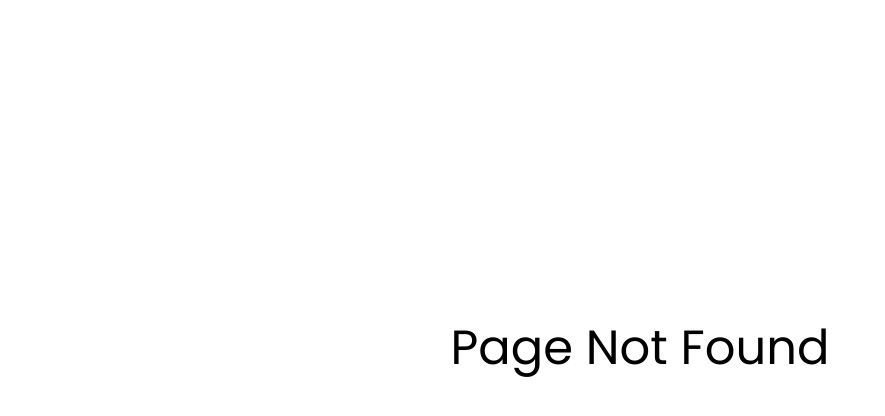
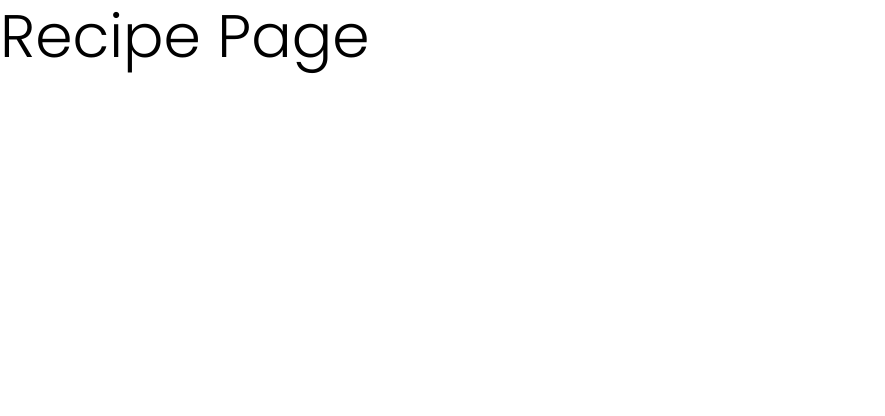
Before and after one commit to Rediet-Team/rediet-main, a React (Create React App) app: page /recipe in a window 1280 px wide. Before the commit this address had no page. Shown: the top 416 px of the page, without its empty margins (0-885 px from the left). Built offline with nearby package versions, Linux system fonts and the light colour scheme.

Commit message:
Added Recipe Page

```diff
--- a/src/App.js
+++ b/src/App.js
@@ -13,11 +13,12 @@ import "@fontsource/poppins/500.css";
 import "@fontsource/poppins/700.css";
 
 // Pages
-import { Login, Home, NotFound } from "pages";
+import { Login, Home, NotFound, Recipe } from "pages";
 
 const Pages = [
   { path: "/", Component: Login },
   { path: "/home", Component: Home },
+  { path: "/recipe", Component: Recipe },
   { path: "*", Component: NotFound },
 ];
 
--- /dev/null
+++ b/src/pages/Recipe/index.js
@@ -0,0 +1,8 @@
+import React from "react";
+import { Typography } from "@mui/material";
+
+const Recipe = () => {
+  return <Typography variant="h2"> Recipe Page </Typography>;
+};
+
+export default Recipe;
--- a/src/pages/index.js
+++ b/src/pages/index.js
@@ -1,3 +1,4 @@
 export { default as Home } from "./Home";
 export { default as Login } from "./Login";
 export { default as NotFound } from "./NotFound";
+export { default as Recipe } from "./Recipe";
```
